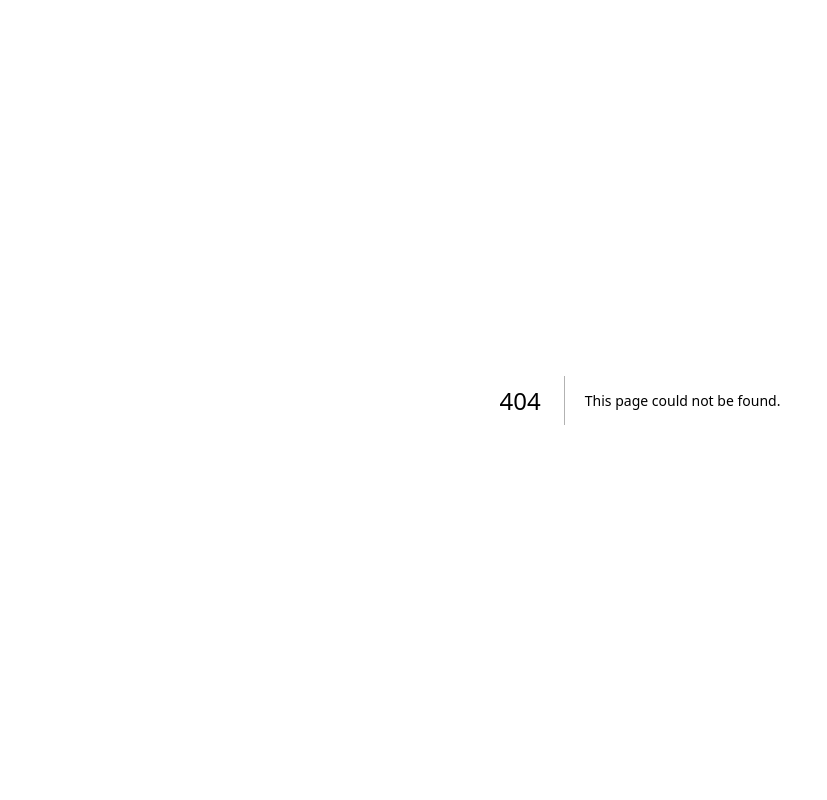
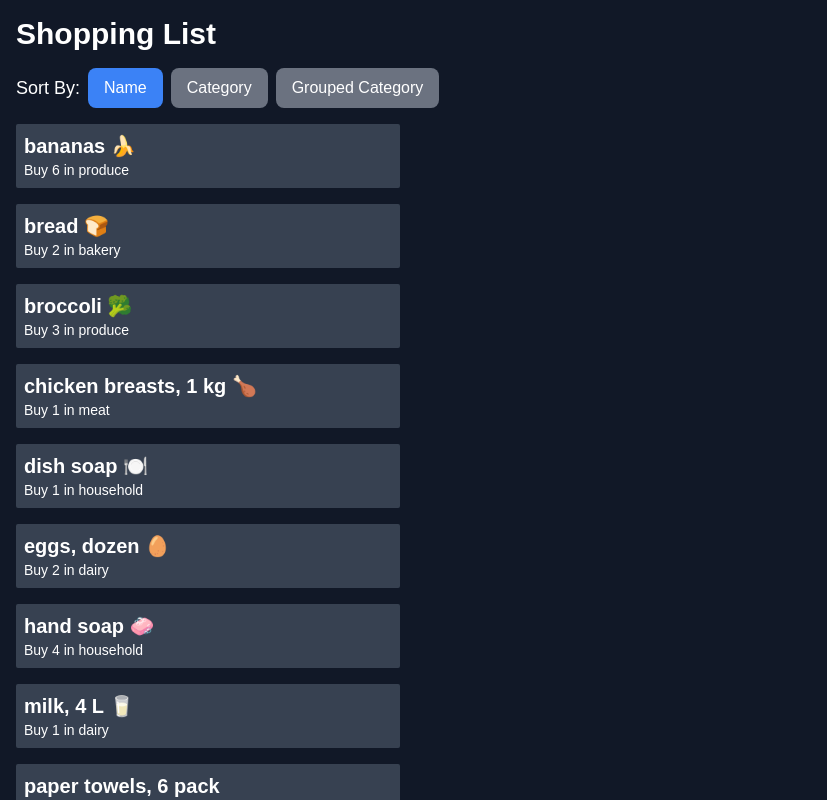
Before and after one commit to bhaumikkgohil/cprg306-assignments, a Next.js app: page /week-6 in a window 1280 px wide. Before the commit this address had no page. Shown: the top 800 px of the page, without its empty margins (0-827 px from the left). Built offline with nearby package versions, Linux system fonts and the light colour scheme.

Commit message:
done with week-6

```diff
--- a/app/page.js
+++ b/app/page.js
@@ -22,6 +22,9 @@
           <li className="hover:text-green-400 hover:underline">
             <Link href="/week-5">Week 5 Assignment</Link>
           </li>
+          <li className="hover:text-green-400 hover:underline">
+            <Link href="/week-6">Week 6 Assignment</Link>
+          </li>
         </ul>
       </div>
     </main>
--- /dev/null
+++ b/app/week-6/item-list.js
@@ -0,0 +1,112 @@
+"use client";
+import { useState } from "react";
+import Item from "./item";
+import itemsData from "./items.json";
+
+const ItemList = () => {
+  const [sortBy, setSortBy] = useState("name");
+
+  const sortedItems = () => {
+    if (sortBy === "name") {
+      return [...itemsData].sort((a, b) => a.name.localeCompare(b.name));
+    }
+    if (sortBy === "category") {
+      return [...itemsData].sort((a, b) =>
+        a.category.localeCompare(b.category)
+      );
+    }
+    if (sortBy === "groupByCategory") {
+      const grouped = itemsData.reduce((acc, item) => {
+        if (!acc[item.category]) {
+          acc[item.category] = [];
+        }
+        acc[item.category].push(item);
+        return acc;
+      }, {});
+
+      return Object.entries(grouped)
+        .sort(([catA], [catB]) => catA.localeCompare(catB))
+        .flatMap(([category, items]) =>
+          items.sort((a, b) => a.name.localeCompare(b.name))
+        );
+    }
+    return itemsData;
+  };
+
+  return (
+    <div>
+      <div className="mb-4 ">
+        <div className="flex items-center">
+          <h2 className="text-lg text-white">Sort By:</h2>
+          <button
+            className={`px-4 py-2 mr-2 ml-2 ${
+              sortBy === "name" ? "bg-blue-500" : "bg-gray-500"
+            } text-white rounded-lg hover:bg-blue-500`}
+            onClick={() => setSortBy("name")}
+          >
+            Name
+          </button>
+          <button
+            className={`px-4 py-2 mr-2 ${
+              sortBy === "category" ? "bg-blue-500" : "bg-gray-500"
+            } text-white rounded-lg hover:bg-blue-500`}
+            onClick={() => setSortBy("category")}
+          >
+            Category
+          </button>
+          <button
+            className={`px-4 py-2 ${
+              sortBy === "groupByCategory" ? "bg-blue-500" : "bg-gray-500"
+            } text-white rounded-lg hover:bg-blue-500`}
+            onClick={() => setSortBy("groupByCategory")}
+          >
+            Grouped Category
+          </button>
+        </div>
+      </div>
+
+      <ul className="space-y-4">
+        {sortBy === "groupByCategory"
+          ? Object.entries(
+              itemsData.reduce((acc, item) => {
+                if (!acc[item.category]) {
+                  acc[item.category] = [];
+                }
+                acc[item.category].push(item);
+                return acc;
+              }, {})
+            )
+              .sort(([a], [b]) => a.localeCompare(b))
+              .map(([category, items]) => (
+                <li key={category}>
+                  <h2 className="text-2xl font-bold capitalize text-white">
+                    {category}
+                  </h2>
+                  <ul>
+                    {items
+                      .sort((a, b) => a.name.localeCompare(b.name))
+                      .map((item) => (
+                        <Item
+                          key={item.id}
+                          name={item.name}
+                          quantity={item.quantity}
+                          category={item.category}
+                        />
+                      ))}
+                  </ul>
+                </li>
+              ))
+          : sortedItems().map((item) => (
+              <Item
+                key={item.id}
+                name={item.name}
+                quantity={item.quantity}
+                category={item.category}
+              />
+            ))}
+      </ul>
+    </div>
+  );
+};
+
+export default ItemList;
--- /dev/null
+++ b/app/week-6/item.js
@@ -0,0 +1,12 @@
+const Item = ({ name, quantity, category }) => {
+  return (
+    <li className="p-2 bg-gray-700 text-white rounded-sm mb-2 w-96">
+      <span className="font-bold text-xl">{name}</span>
+      <p className="text-sm">
+        Buy {quantity} in {category}
+      </p>
+    </li>
+  );
+};
+
+export default Item;
--- /dev/null
+++ b/app/week-6/items.json
@@ -0,0 +1,74 @@
+[
+  {
+    "id": "1h2GJKH12gkHG31h1H",
+    "name": "milk, 4 L 🥛",
+    "quantity": 1,
+    "category": "dairy"
+  },
+  {
+    "id": "2KJH3k2j3H1k2J3K1H",
+    "name": "bread 🍞",
+    "quantity": 2,
+    "category": "bakery"
+  },
+  {
+    "id": "3h2KJH3k2j3H1k2J3",
+    "name": "eggs, dozen 🥚",
+    "quantity": 2,
+    "category": "dairy"
+  },
+  {
+    "id": "4k2J3K1H2GJKH12gk",
+    "name": "bananas 🍌",
+    "quantity": 6,
+    "category": "produce"
+  },
+  {
+    "id": "5H1h1H2KJH3k2j3H",
+    "name": "broccoli 🥦",
+    "quantity": 3,
+    "category": "produce"
+  },
+  {
+    "id": "6H1k2J3K1H2GJKH1",
+    "name": "chicken breasts, 1 kg 🍗",
+    "quantity": 1,
+    "category": "meat"
+  },
+  {
+    "id": "7gkHG31h1H2KJH3k",
+    "name": "pasta sauce 🍝",
+    "quantity": 3,
+    "category": "canned goods"
+  },
+  {
+    "id": "8j3H1k2J3K1H2GJK",
+    "name": "spaghetti, 454 g 🍝",
+    "quantity": 2,
+    "category": "dry goods"
+  },
+  {
+    "id": "9H12gkHG31h1H2KJ",
+    "name": "toilet paper, 12 pack 🧻",
+    "quantity": 1,
+    "category": "household"
+  },
+  {
+    "id": "10H3k2j3H1k2J3K1",
+    "name": "paper towels, 6 pack",
+    "quantity": 1,
+    "category": "household"
+  },
+  {
+    "id": "11k2J3K1H2GJKH12",
+    "name": "dish soap 🍽️",
+    "quantity": 1,
+    "category": "household"
+  },
+  {
+    "id": "12GJKH12gkHG31h1",
+    "name": "hand soap 🧼",
+    "quantity": 4,
+    "category": "household"
+  }
+]
--- /dev/null
+++ b/app/week-6/page.js
@@ -0,0 +1,12 @@
+import ItemList from "./item-list";
+
+const Page = () => {
+  return (
+    <main className="p-4 bg-gray-900 ">
+      <h1 className="text-3xl font-bold text-white mb-4">Shopping List</h1>
+      <ItemList />
+    </main>
+  );
+};
+
+export default Page;
```
